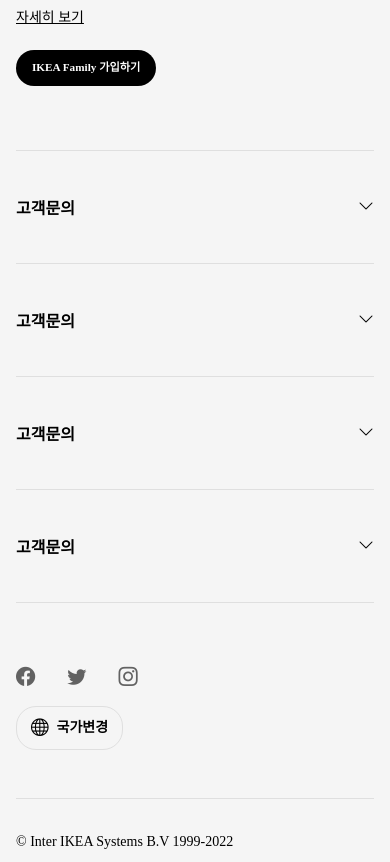
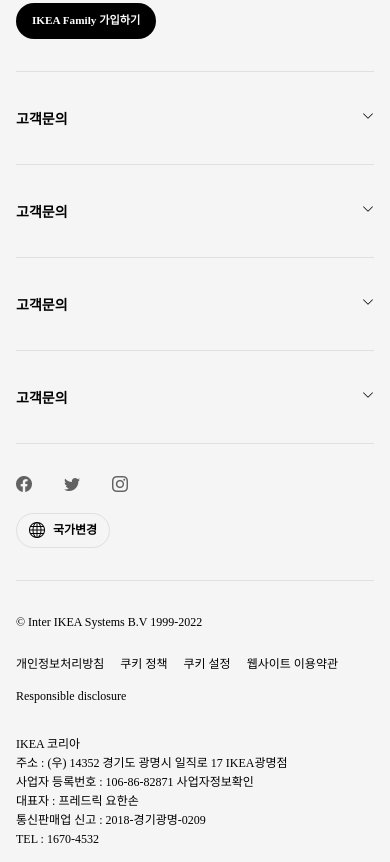
Before and after one commit to Dream-Maker-Inc/si-furniture-publishing, a plain HTML site: page index.html in a window 390 px wide. Shown: the part 2282-3144 px from the top of the page. Drawn offline with nearby package versions, Linux system fonts and the light colour scheme.

Commit message:
feat: 폰트 및 패딩 수정

```diff
--- a/common/_common.scss
+++ b/common/_common.scss
@@ -47,6 +47,10 @@ h2 {
 h3 {
   font-size: 1rem;
   line-height: 1.5;
+
+  @media screen and (max-width: 600px) {
+    font-size: 0.75rem;
+  }
 }
 
 p {
--- a/common/css/index.scss
+++ b/common/css/index.scss
@@ -587,7 +587,7 @@
 
   @media screen and (max-width: 600px) {
     .footer__container {
-      padding: 4rem 1rem;
+      padding: 2rem 1rem;
     }
 
     .content__wrapper {
@@ -596,11 +596,12 @@
       .content--join {
         flex-basis: 100%;
         padding-right: unset;
+        margin-bottom: 2rem;
       }
 
       .content--nav {
         flex-basis: 100%;
-        margin-bottom: 4rem;
+        margin-bottom: 2rem;
 
         &__wrapper {
           width: 100%;
@@ -620,7 +621,7 @@
               margin-top: 0.75rem;
               margin-bottom: 0.75rem;
 
-              padding: 2rem 0;
+              padding: 1.5rem 0;
 
               display: flex;
               justify-content: space-between;
@@ -632,6 +633,7 @@
 
               .acc__header--btn {
                 display: block;
+                font-size: 0.875rem;
               }
 
               .i-down {
@@ -665,5 +667,46 @@
         }
       }
     }
+
+    .sns__wrapper {
+      padding-bottom: 2rem;
+
+      .icon-list {
+        i {
+          font-size: 1rem;
+        }
+      }
+
+      .language-select {
+        .language-select__wrapper {
+          .language-select__link {
+            padding: 8px 12px;
+            i {
+              font-size: 1rem;
+            }
+
+            p {
+              font-size: 12px;
+              line-height: 1;
+            }
+          }
+        }
+      }
+    }
+
+    .privacy-info__wrapper {
+      p {
+        font-size: 12px;
+      }
+      a {
+        font-size: 12px;
+      }
+    }
+
+    .privacy-detail__wrapper {
+      p {
+        font-size: 12px;
+      }
+    }
   }
 }
```
Also changed, not shown: common/css/index.css, 1 other file.
